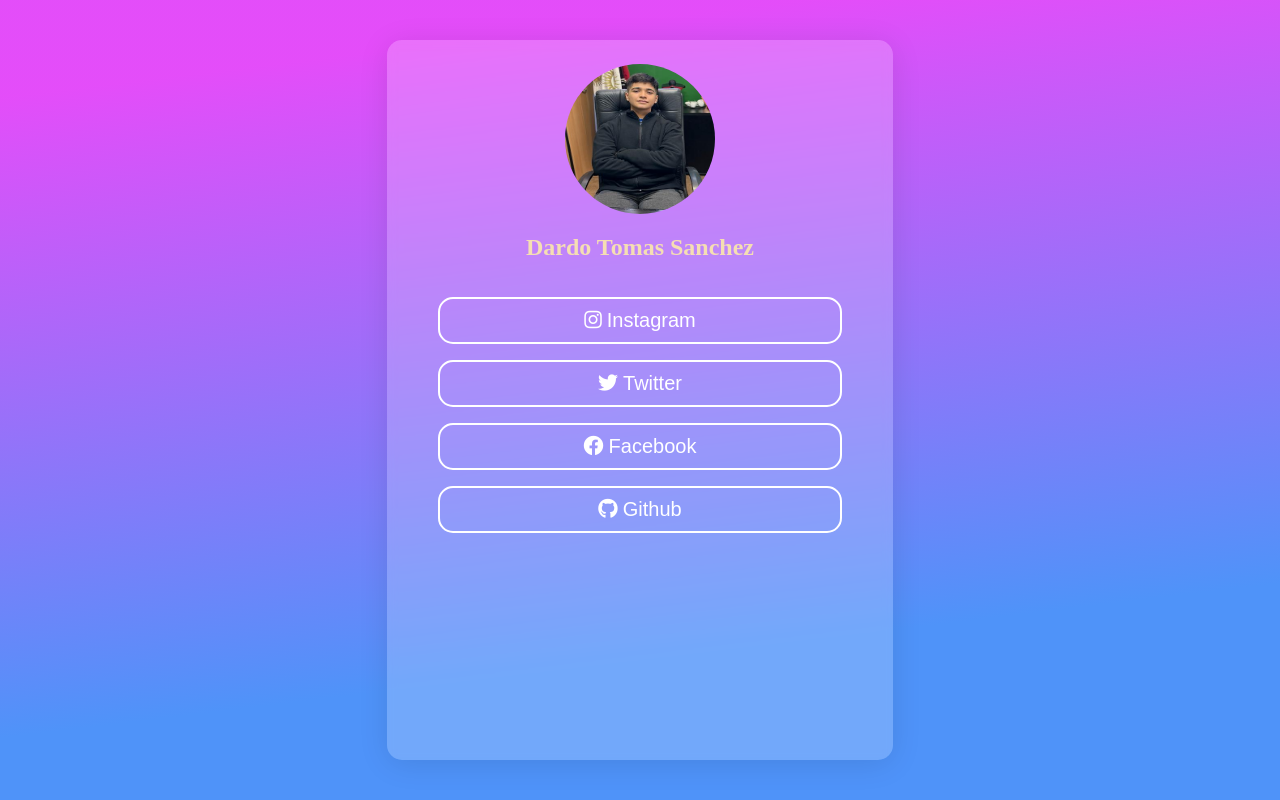
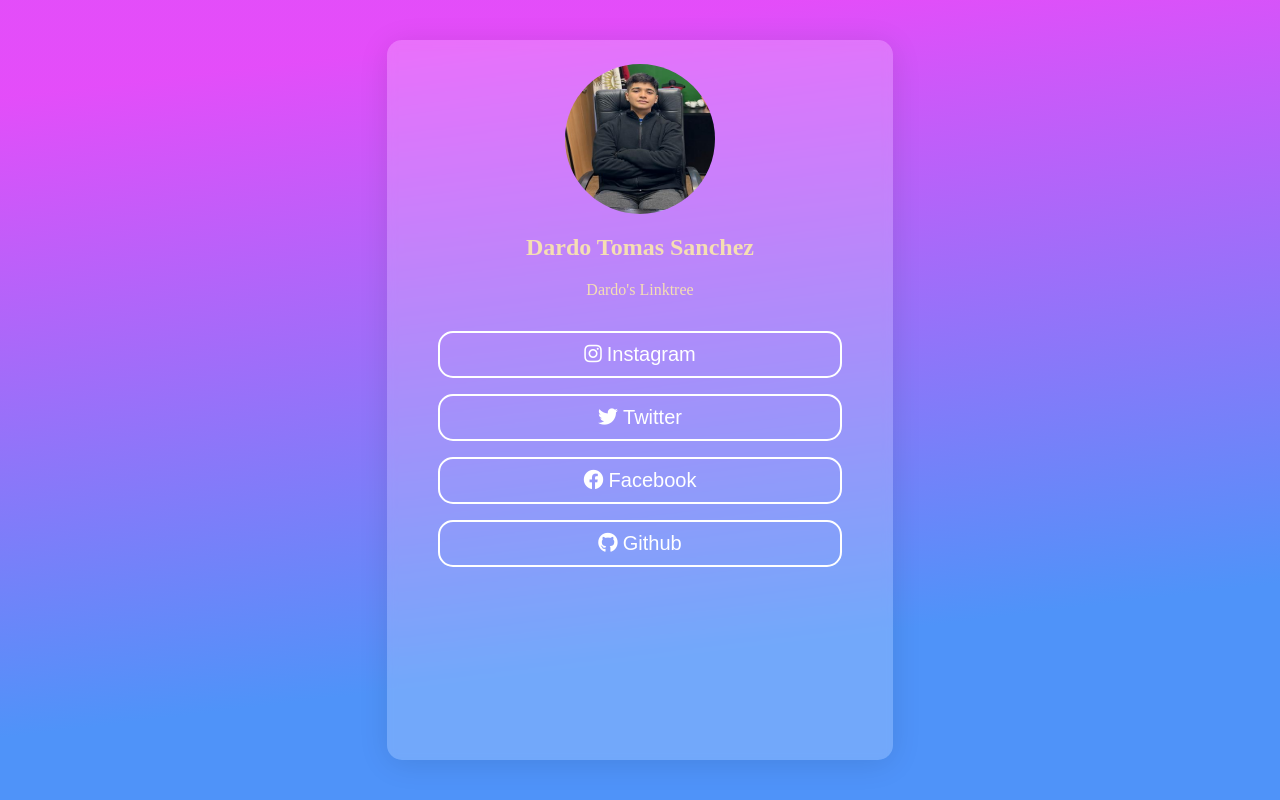
Before and after one commit to DardoFUSE/Linktree, a plain HTML site: page index.html in a window 1280 px wide. Drawn offline with Linux system fonts and the light colour scheme.

Commit message:
Update index.html

```diff
--- a/index.html
+++ b/index.html
@@ -16,6 +16,7 @@
 </div>
 
 <h1> Dardo Tomas Sanchez</h1>
+<p>Dardo's Linktree</p>
 <div class="links">
 <a href="https://www.instagram.com/tomaaas_sanchez/"><button class="link"><i class="fab fa-instagram">&nbsp;</i>Instagram</button></a>
 <a href="https://twitter.com/Tomas63342985"><button class="link"><i class="fab fa-twitter">&nbsp;</i>Twitter</button></a>
```
